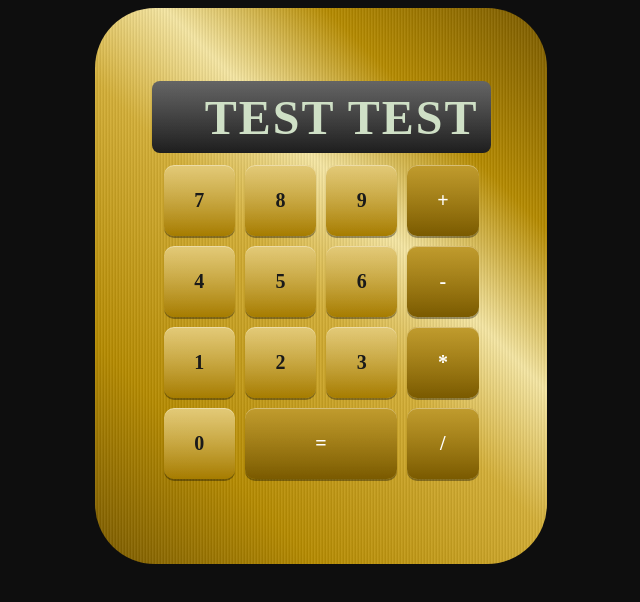
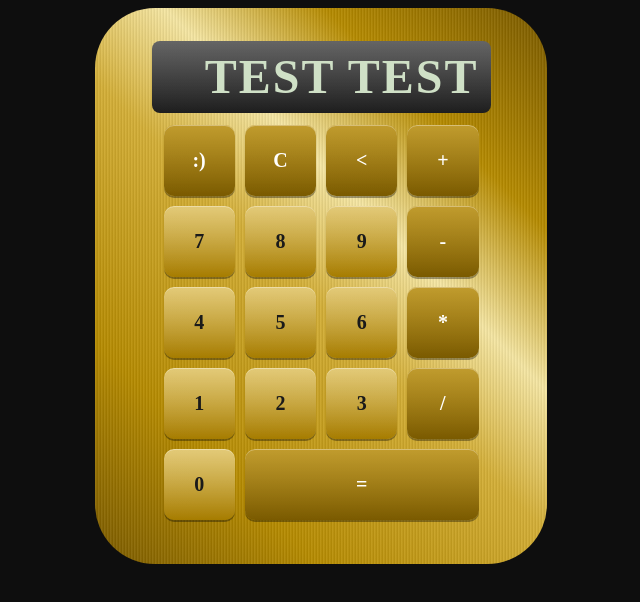
Before and after one commit to kevinpatrickbayley/calculator, a plain HTML site: page index.html in a window 1280 px wide. Shown: the whole page, without its empty margins (319-959 px from the left). Drawn offline with Linux system fonts and the light colour scheme; a web font is replaced by a local one.

Commit message:
Add clear and backspace buttons

```diff
--- a/index.html
+++ b/index.html
@@ -12,21 +12,25 @@
     <div id="calculator-body">
         <div id="LCD">TEST TEST</div>
         <div id="keypad-grid">
+            <div class="key key-op">:)</div>
+            <div class="key key-op">C</div>
+            <div class="key key-op"><</div>
+            <div class="key key-op">+</div>
             <div class="key">7</div>
             <div class="key">8</div>
             <div class="key">9</div>
-            <div class="key key-op">+</div>
+            <div class="key key-op">-</div>
             <div class="key">4</div>
             <div class="key">5</div>
             <div class="key">6</div>
-            <div class="key key-op">-</div>
+            <div class="key key-op">*</div>
             <div class="key">1</div>
             <div class="key">2</div>
             <div class="key">3</div>
-            <div class="key key-op">*</div>
+            <div class="key key-op">/</div>
             <div class="key">0</div>
-            <div class="key key-op key-wide">=</div>
-            <div class="key key-op">/</div>
+            <div class="key key-op key-equal">=</div>
+
         </div>
         <div id="bottom"></div>
     </div>
--- a/style.css
+++ b/style.css
@@ -100,6 +100,8 @@ body{
   color: #fff;
 }
 
-.key-wide{
-    grid-column: 2 / 4;
+.key-equal{
+    grid-column: 2 / 5;
 }
+
+.key
```
